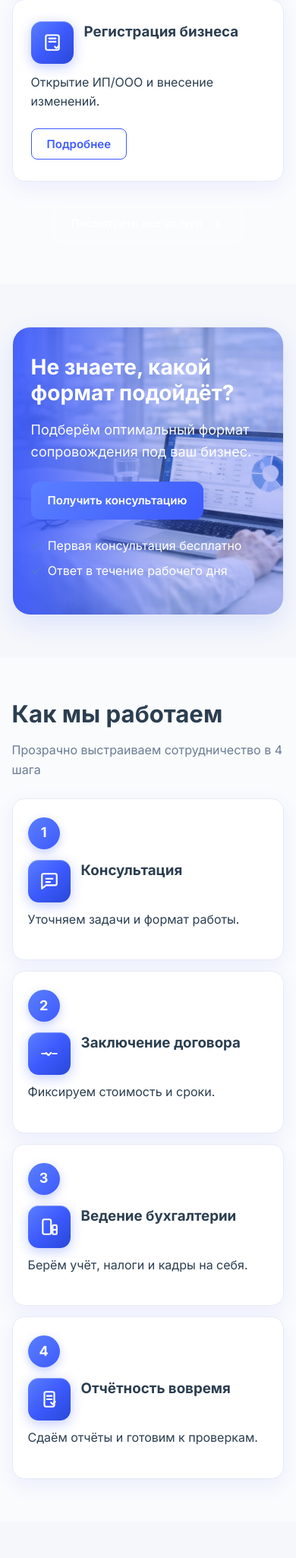
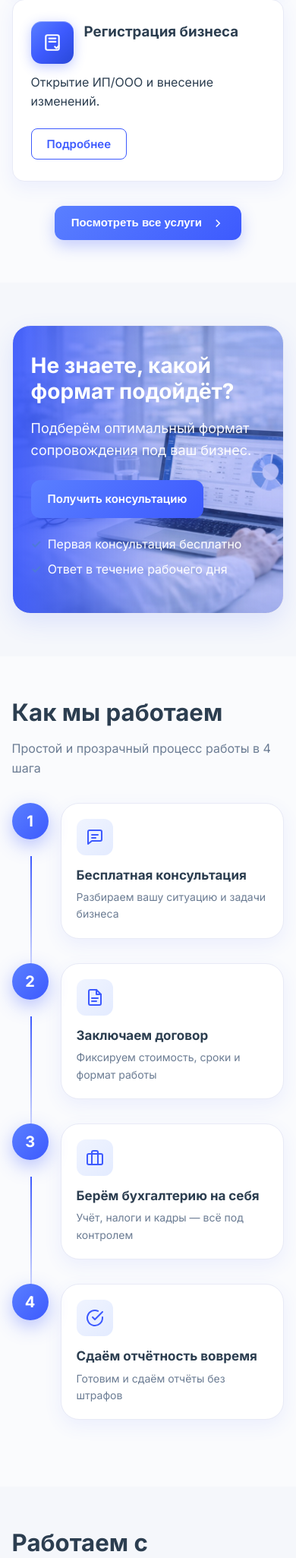
Before and after one commit to KoboSteruS/TOT, a Flask app: page / in a window 390 px wide. Shown: the part 3404-5455 px from the top of the page at 76% size. Run offline with Flask 3, Linux system fonts and the light colour scheme.

Commit message:
feat: переделать секцию 'Как мы работаем' в timeline
- Вертикальная линия слева с номерами шагов

- Горизонтальные карточки с иконками и описанием

- Плавная анимация появления каждого шага

- Hover-эффекты: подсветка полоски слева, масштабирование элементов

- Адаптивный дизайн для мобильных

Made-with: Cursor

```diff
--- a/static/styles.css
+++ b/static/styles.css
@@ -687,45 +687,152 @@ h2 {
   font-weight: 700;
 }
 
-.steps-grid {
-  margin-top: 24px;
-  display: grid;
-  grid-template-columns: repeat(4, minmax(0, 1fr));
-  gap: 14px;
-}
-
-.step-card {
+/* Timeline процесса работы */
+.process-timeline {
+  max-width: 920px;
+  margin: 48px auto 0;
+  position: relative;
+  padding-left: 0;
+}
+
+.timeline-item {
+  display: flex;
+  gap: 32px;
+  margin-bottom: 40px;
+  position: relative;
+  opacity: 0;
+  transform: translateX(-30px);
+  transition: all .6s cubic-bezier(0.4, 0, 0.2, 1);
+}
+
+.timeline-item.visible {
+  opacity: 1;
+  transform: translateX(0);
+}
+
+.timeline-item:nth-child(1) { transition-delay: 0.1s; }
+.timeline-item:nth-child(2) { transition-delay: 0.2s; }
+.timeline-item:nth-child(3) { transition-delay: 0.3s; }
+.timeline-item:nth-child(4) { transition-delay: 0.4s; }
+
+.timeline-item::before {
+  content: "";
+  position: absolute;
+  left: 29px;
+  top: 70px;
+  bottom: -40px;
+  width: 2px;
+  background: linear-gradient(180deg, var(--primary) 0%, rgba(61, 90, 254, 0.2) 100%);
+}
+
+.timeline-item:last-child::before {
+  display: none;
+}
+
+.timeline-number {
+  flex-shrink: 0;
+  width: 58px;
+  height: 58px;
+  border-radius: 50%;
+  background: var(--gradient-primary);
+  color: #fff;
+  font-size: 24px;
+  font-weight: 700;
+  display: flex;
+  align-items: center;
+  justify-content: center;
+  box-shadow: 0 8px 24px rgba(61, 90, 254, .35);
+  position: relative;
+  z-index: 2;
+  transition: all .3s ease;
+}
+
+.timeline-item:hover .timeline-number {
+  transform: scale(1.1);
+  box-shadow: 0 12px 32px rgba(61, 90, 254, .45);
+}
+
+.timeline-content {
+  flex: 1;
   background: #fff;
-  border-radius: var(--radius);
-  padding: 24px 20px;
+  border-radius: var(--radius-lg);
+  padding: 28px 32px;
   box-shadow: var(--shadow);
   border: 1px solid #e8eaf6;
+  display: flex;
+  gap: 20px;
+  align-items: flex-start;
+  transition: all .3s ease;
   position: relative;
-  transition: all .3s ease;
-}
-
-.step-card:hover {
+  overflow: hidden;
+}
+
+.timeline-content::before {
+  content: "";
+  position: absolute;
+  top: 0;
+  left: 0;
+  width: 4px;
+  height: 100%;
+  background: var(--gradient-primary);
+  transform: scaleY(0);
+  transform-origin: top;
+  transition: transform .4s ease;
+}
+
+.timeline-item:hover .timeline-content::before {
+  transform: scaleY(1);
+}
+
+.timeline-item:hover .timeline-content {
   border-color: var(--primary);
-  transform: translateY(-4px);
-}
-
-.step-index {
-  display: inline-flex;
-  width: 42px;
-  height: 42px;
-  border-radius: 50%;
+  box-shadow: 0 12px 40px rgba(61, 90, 254, .18);
+  transform: translateX(8px);
+}
+
+.timeline-icon {
+  flex-shrink: 0;
+  width: 56px;
+  height: 56px;
+  border-radius: 12px;
+  background: linear-gradient(135deg, #f0f4ff 0%, #e3ebff 100%);
+  display: flex;
   align-items: center;
   justify-content: center;
-  font-weight: 700;
-  font-size: 18px;
+  transition: all .3s ease;
+}
+
+.timeline-icon svg {
+  width: 28px;
+  height: 28px;
+  color: var(--primary);
+  transition: all .3s ease;
+}
+
+.timeline-item:hover .timeline-icon {
   background: var(--gradient-primary);
-  color: #fff;
-  margin-bottom: 14px;
-  box-shadow: 0 4px 12px rgba(61, 90, 254, .3);
-}
-
-.step-card p {
-  margin-top: 10px;
+  transform: rotate(5deg) scale(1.05);
+}
+
+.timeline-item:hover .timeline-icon svg {
+  color: #fff;
+}
+
+.timeline-text {
+  flex: 1;
+}
+
+.timeline-text h3 {
+  margin: 0 0 8px;
+  font-size: 20px;
+  color: var(--text);
+}
+
+.timeline-text p {
+  margin: 0;
+  color: var(--muted);
+  font-size: 15px;
+  line-height: 1.6;
 }
 
 .partner-grid {
@@ -1574,6 +1681,18 @@ h2 {
   .all-services-grid {
     grid-template-columns: repeat(auto-fill, minmax(240px, 1fr));
   }
+
+  .timeline-item {
+    gap: 24px;
+  }
+
+  .timeline-content {
+    padding: 24px;
+  }
+
+  .timeline-text h3 {
+    font-size: 18px;
+  }
 }
 
 @media (max-width: 860px) {
@@ -1601,4 +1720,48 @@ h2 {
   .all-services-grid {
     grid-template-columns: 1fr;
   }
-}
+
+  .process-timeline {
+    padding-left: 0;
+    margin-top: 32px;
+  }
+
+  .timeline-item {
+    gap: 16px;
+    margin-bottom: 32px;
+  }
+
+  .timeline-item::before {
+    left: 24px;
+  }
+
+  .timeline-number {
+    width: 48px;
+    height: 48px;
+    font-size: 20px;
+  }
+
+  .timeline-content {
+    flex-direction: column;
+    padding: 20px;
+    gap: 16px;
+  }
+
+  .timeline-icon {
+    width: 48px;
+    height: 48px;
+  }
+
+  .timeline-icon svg {
+    width: 24px;
+    height: 24px;
+  }
+
+  .timeline-text h3 {
+    font-size: 17px;
+  }
+
+  .timeline-text p {
+    font-size: 14px;
+  }
+}
--- a/templates/index.html
+++ b/templates/index.html
@@ -175,7 +175,7 @@
         </div>
 
         <div style="text-align: center; margin-top: 32px;">
-          <button class="btn btn-outline" id="showAllServicesBtn">
+          <button class="btn btn-primary" id="showAllServicesBtn">
             Посмотреть все услуги
             <svg style="width: 18px; height: 18px; margin-left: 8px; display: inline-block; vertical-align: middle;" viewBox="0 0 24 24" fill="none" stroke="currentColor" stroke-width="2">
               <polyline points="9 18 15 12 9 6"/>
@@ -231,12 +231,74 @@
     <section class="section alt" id="process" data-animate>
       <div class="container">
         <h2>Как мы работаем</h2>
-        <p class="lead">Прозрачно выстраиваем сотрудничество в 4 шага</p>
-        <div class="steps-grid">
-          <article class="step-card hover-lift"><span class="step-index">1</span><div class="card-head"><span class="icon-badge"><svg class="icon" viewBox="0 0 24 24" fill="none" stroke="currentColor" stroke-width="2" stroke-linecap="round" stroke-linejoin="round"><path d="M21 15a2 2 0 0 1-2 2H8l-5 4V5a2 2 0 0 1 2-2h14a2 2 0 0 1 2 2z"/><line x1="8" y1="9" x2="16" y2="9"/><line x1="8" y1="13" x2="13" y2="13"/></svg></span><h3>Консультация</h3></div><p>Уточняем задачи и формат работы.</p></article>
-          <article class="step-card hover-lift"><span class="step-index">2</span><div class="card-head"><span class="icon-badge"><svg class="icon" viewBox="0 0 24 24" fill="none" stroke="currentColor" stroke-width="2" stroke-linecap="round" stroke-linejoin="round"><path d="M8 11l3 3 3-3"/><path d="M3 12h5"/><path d="M16 12h5"/></svg></span><h3>Заключение договора</h3></div><p>Фиксируем стоимость и сроки.</p></article>
-          <article class="step-card hover-lift"><span class="step-index">3</span><div class="card-head"><span class="icon-badge"><svg class="icon" viewBox="0 0 24 24" fill="none" stroke="currentColor" stroke-width="2" stroke-linecap="round" stroke-linejoin="round"><rect x="4" y="3" width="10" height="18" rx="2"/><rect x="16" y="10" width="5" height="11" rx="1"/><path d="M17 15.5h3"/></svg></span><h3>Ведение бухгалтерии</h3></div><p>Берём учёт, налоги и кадры на себя.</p></article>
-          <article class="step-card hover-lift"><span class="step-index">4</span><div class="card-head"><span class="icon-badge"><svg class="icon" viewBox="0 0 24 24" fill="none" stroke="currentColor" stroke-width="2" stroke-linecap="round" stroke-linejoin="round"><rect x="6" y="3" width="12" height="18" rx="2"/><path d="M9 8h6"/><path d="M9 12h6"/><path d="M14 16l2 2 3-3"/></svg></span><h3>Отчётность вовремя</h3></div><p>Сдаём отчёты и готовим к проверкам.</p></article>
+        <p class="lead">Простой и прозрачный процесс работы в 4 шага</p>
+        <div class="process-timeline">
+          <div class="timeline-item" data-step="1">
+            <div class="timeline-number">1</div>
+            <div class="timeline-content">
+              <div class="timeline-icon">
+                <svg viewBox="0 0 24 24" fill="none" stroke="currentColor" stroke-width="2" stroke-linecap="round" stroke-linejoin="round">
+                  <path d="M21 15a2 2 0 0 1-2 2H8l-5 4V5a2 2 0 0 1 2-2h14a2 2 0 0 1 2 2z"/>
+                  <line x1="8" y1="9" x2="16" y2="9"/>
+                  <line x1="8" y1="13" x2="13" y2="13"/>
+                </svg>
+              </div>
+              <div class="timeline-text">
+                <h3>Бесплатная консультация</h3>
+                <p>Разбираем вашу ситуацию и задачи бизнеса</p>
+              </div>
+            </div>
+          </div>
+
+          <div class="timeline-item" data-step="2">
+            <div class="timeline-number">2</div>
+            <div class="timeline-content">
+              <div class="timeline-icon">
+                <svg viewBox="0 0 24 24" fill="none" stroke="currentColor" stroke-width="2" stroke-linecap="round" stroke-linejoin="round">
+                  <path d="M14 2H6a2 2 0 0 0-2 2v16a2 2 0 0 0 2 2h12a2 2 0 0 0 2-2V8z"/>
+                  <path d="M14 2v6h6"/>
+                  <path d="M8 13h8"/>
+                  <path d="M8 17h6"/>
+                </svg>
+              </div>
+              <div class="timeline-text">
+                <h3>Заключаем договор</h3>
+                <p>Фиксируем стоимость, сроки и формат работы</p>
+              </div>
+            </div>
+          </div>
+
+          <div class="timeline-item" data-step="3">
+            <div class="timeline-number">3</div>
+            <div class="timeline-content">
+              <div class="timeline-icon">
+                <svg viewBox="0 0 24 24" fill="none" stroke="currentColor" stroke-width="2" stroke-linecap="round" stroke-linejoin="round">
+                  <rect x="2" y="7" width="20" height="14" rx="2"/>
+                  <path d="M16 21V5a2 2 0 0 0-2-2h-4a2 2 0 0 0-2 2v16"/>
+                </svg>
+              </div>
+              <div class="timeline-text">
+                <h3>Берём бухгалтерию на себя</h3>
+                <p>Учёт, налоги и кадры — всё под контролем</p>
+              </div>
+            </div>
+          </div>
+
+          <div class="timeline-item" data-step="4">
+            <div class="timeline-number">4</div>
+            <div class="timeline-content">
+              <div class="timeline-icon">
+                <svg viewBox="0 0 24 24" fill="none" stroke="currentColor" stroke-width="2" stroke-linecap="round" stroke-linejoin="round">
+                  <path d="M22 11.08V12a10 10 0 1 1-5.93-9.14"/>
+                  <polyline points="22 4 12 14.01 9 11.01"/>
+                </svg>
+              </div>
+              <div class="timeline-text">
+                <h3>Сдаём отчётность вовремя</h3>
+                <p>Готовим и сдаём отчёты без штрафов</p>
+              </div>
+            </div>
+          </div>
         </div>
       </div>
     </section>
@@ -425,6 +487,19 @@
     }, { threshold: 0.1, rootMargin: '0px 0px -50px 0px' });
 
     document.querySelectorAll('[data-animate]').forEach((el) => observer.observe(el));
+
+    // Анимация timeline элементов
+    const timelineObserver = new IntersectionObserver((entries) => {
+      entries.forEach((entry) => {
+        if (entry.isIntersecting) {
+          entry.target.classList.add('visible');
+        }
+      });
+    }, { threshold: 0.2 });
+
+    document.querySelectorAll('.timeline-item').forEach((item) => {
+      timelineObserver.observe(item);
+    });
 
     ymaps.ready(function() {
       const map = new ymaps.Map('yandex-map', {
```
